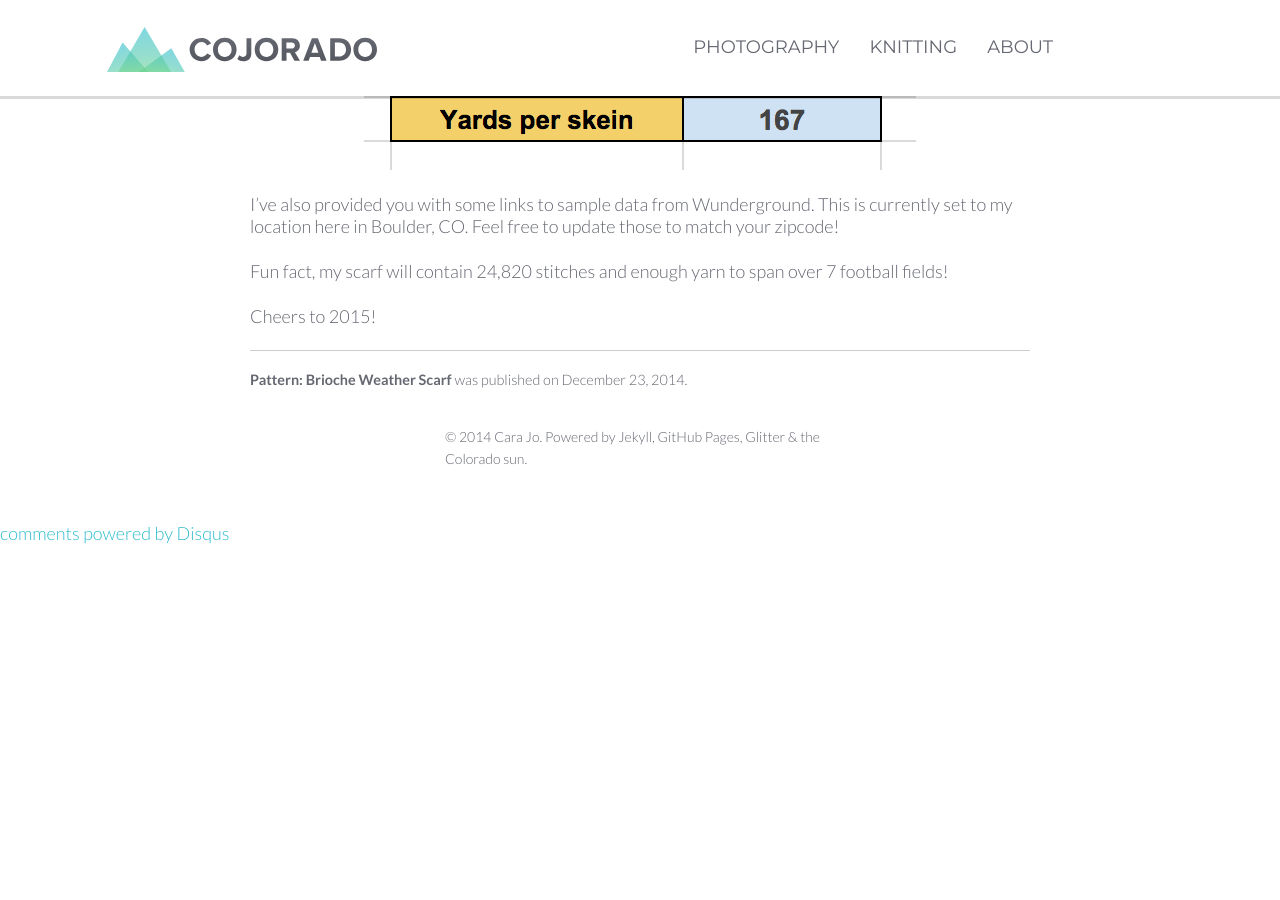
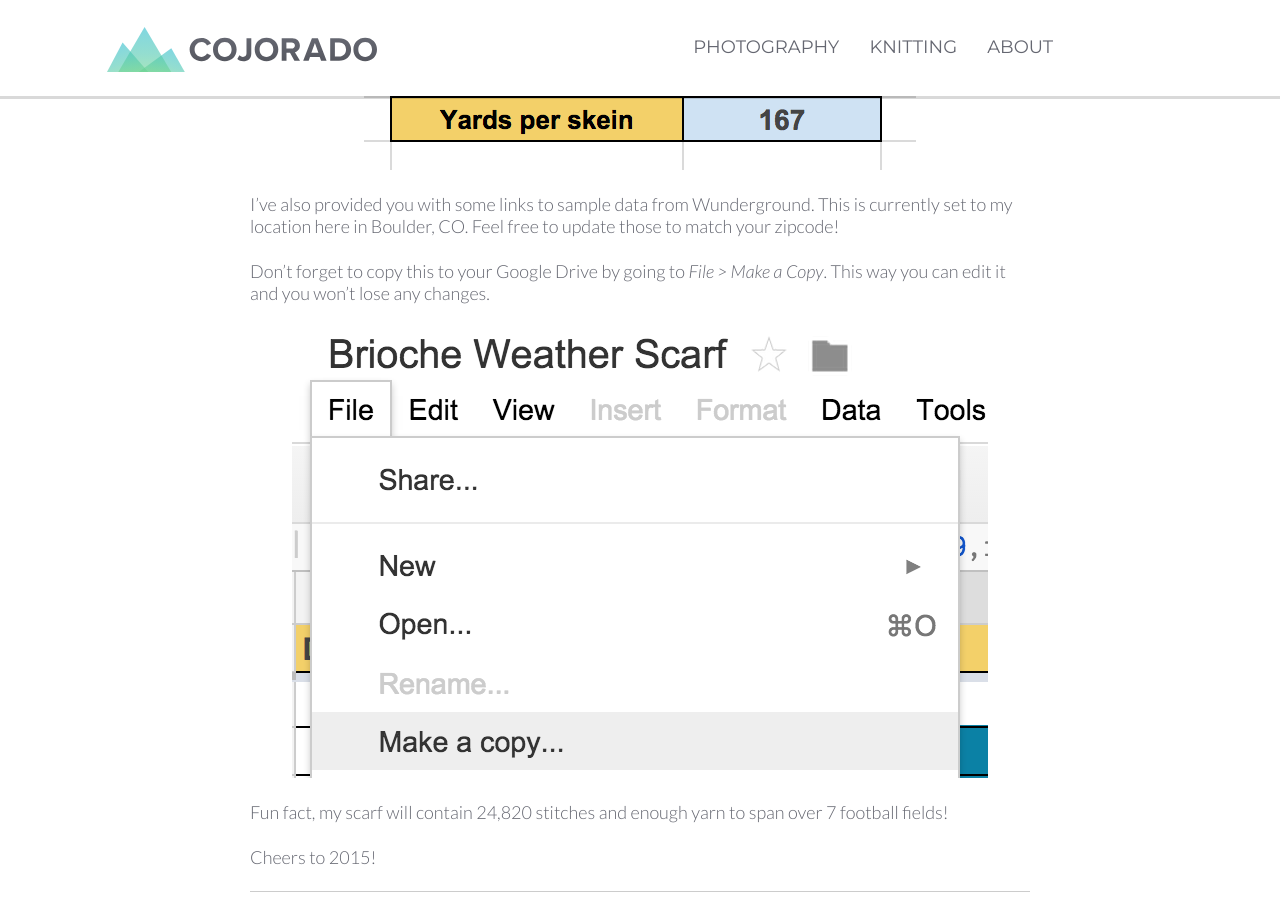
Before and after one commit to Cara-Jo/cojorado, a Jekyll site: the page built from _posts/knitting/2014-12-23-pattern-brioche-weather-scarf.md, in a window 1280 px wide and 900 px high, scrolled down 5523 px. Built offline with Jekyll 4.4.1, drawn with Linux system fonts in a browser that asks for light colours; nearby versions of some CDN libraries; comment, search, counter and statistics services are not loaded; before the commit the page ends 6067 px from its top, so only the background shows below that.

Commit message:
Adding info for making a copy of the spreadsheet for Brioche pattern.

```diff
--- a/_posts/knitting/2014-12-23-pattern-brioche-weather-scarf.md
+++ b/_posts/knitting/2014-12-23-pattern-brioche-weather-scarf.md
@@ -103,6 +103,9 @@ To get a proper yardage calculation enter in the yardage per skein. If you are g
 
 I’ve also provided you with some links to sample data from Wunderground. This is currently set to my location here in Boulder, CO. Feel free to update those to match your zipcode!
 
+Don't forget to copy this to your Google Drive by going to *File > Make a Copy*. This way you can edit it and you won't lose any changes.
+![](/images/knitting/brioche-makecopy.png)
+
 Fun fact, my scarf will contain 24,820 stitches and enough yarn to span over 7 football fields!
 
 Cheers to 2015!
```
Also changed, not shown: images/knitting/brioche-makecopy.png (added), 4 other files.
